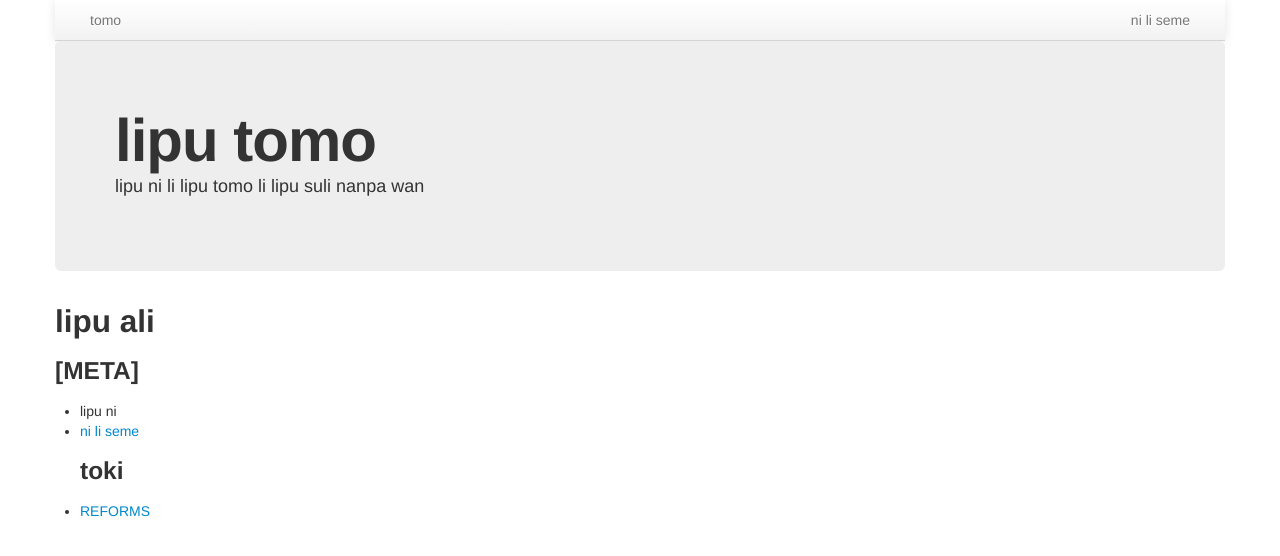
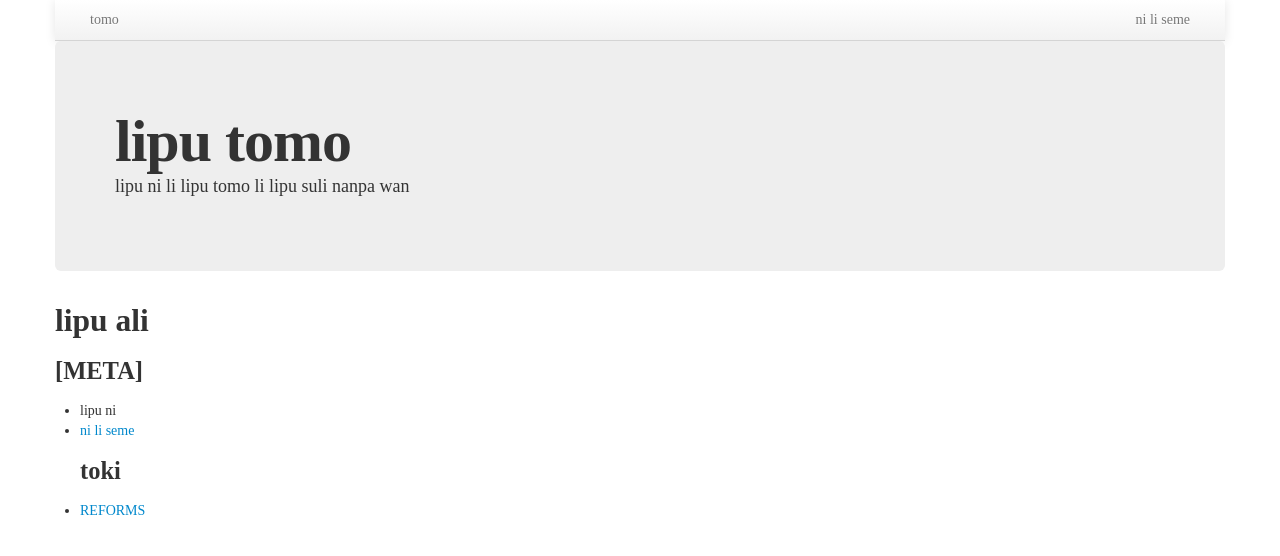
Before and after one commit to kijeEnki/linluwi, a Jekyll site: the page built from index.md, in a window 1280 px wide. Shown: the top 556 px of the page. Built offline with Jekyll 4.4.1, drawn with Linux system fonts in a browser that asks for light colours; some web fonts are replaced.

Commit message:
Update sitelen.css

```diff
--- a/css/sitelen.css
+++ b/css/sitelen.css
@@ -8,11 +8,11 @@
 	src: url("/linluwi/fonts/ffx.ttf"), local("fairfax pona hd");
 }
 
-*:lang("tok") {
+*[lang="tok"] {
 	font-family: "sitelen seli kiwen", "fairfax";
 	letter-spacing: 0;
 }
 
-.hero-unit h1:lang("tok") {
+.hero-unit h1[lang="tok"] {
 	letter-spacing: 0;
 }
```
